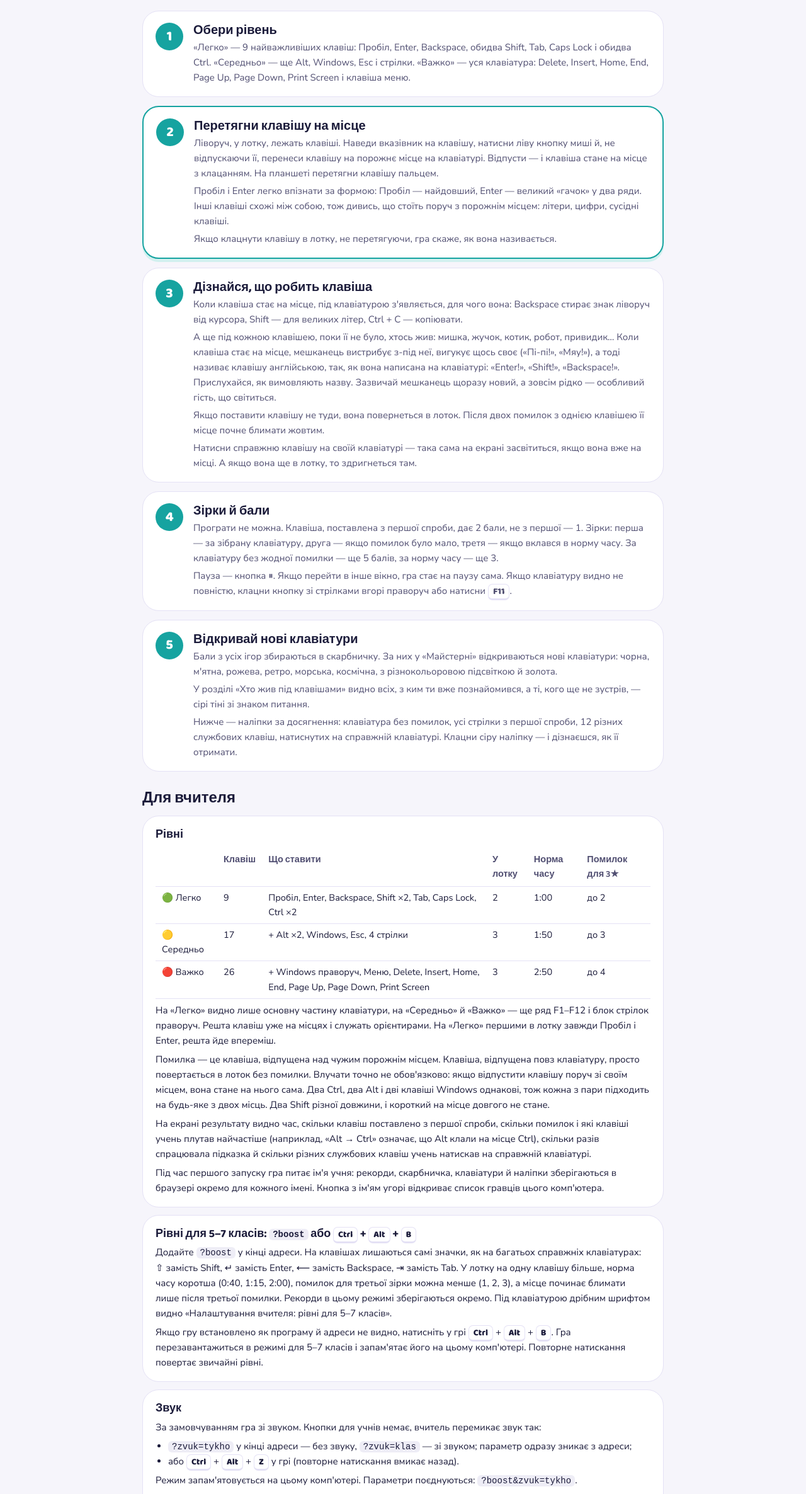
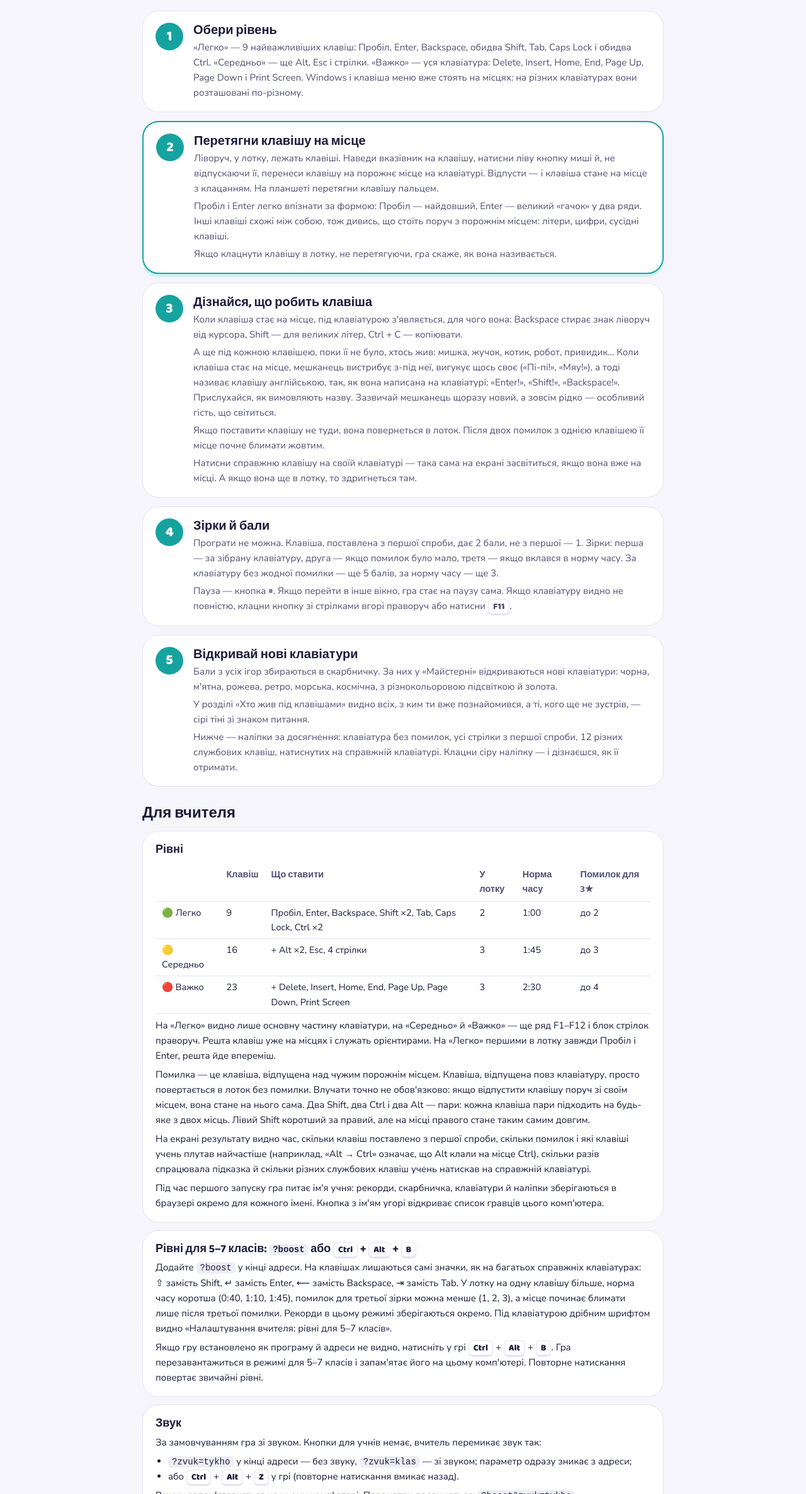
Before and after one commit to cyrilreyda/keyboard-residents-kids, a plain HTML site: page guide/index.html in a window 1280 px wide. Shown: the part 186-2558 px from the top of the page at 63% size. Drawn offline with Linux system fonts and the light colour scheme.

Commit message:
Let either Shift take either place, drop Windows and Menu, show text 25% shorter
A key now fits any place of the same kind, so the shorter left Shift goes
onto the right Shift place (and takes its length), like Ctrl and Alt did.

Windows and the menu key sit differently on different keyboards, so they
are no longer placed: they stay on the board. Medium has 16 keys, Hard 23;
time norms are cut in proportion (1:45 and 2:30, boost 1:10 and 1:45).

Residents' phrases and key names stay on screen 25% shorter (about 53 words
a minute instead of 40).

Co-Authored-By: Claude Opus 5.5 <noreply@anthropic.com>

```diff
--- a/guide/index.html
+++ b/guide/index.html
@@ -81,7 +81,7 @@
       <span class="num">1</span>
       <div>
         <h2>Обери рівень</h2>
-        <p>«Легко» — 9 найважливіших клавіш: Пробіл, Enter, Backspace, обидва Shift, Tab, Caps Lock і обидва Ctrl. «Середньо» — ще Alt, Windows, Esc і стрілки. «Важко» — уся клавіатура: Delete, Insert, Home, End, Page Up, Page Down, Print Screen і клавіша меню.</p>
+        <p>«Легко» — 9 найважливіших клавіш: Пробіл, Enter, Backspace, обидва Shift, Tab, Caps Lock і обидва Ctrl. «Середньо» — ще Alt, Esc і стрілки. «Важко» — уся клавіатура: Delete, Insert, Home, End, Page Up, Page Down і Print Screen. Windows і клавіша меню вже стоять на місцях: на різних клавіатурах вони розташовані по-різному.</p>
       </div>
     </li>
     <li class="step key">
@@ -130,18 +130,18 @@
       <div class="table-scroll"><table>
         <tr><th></th><th>Клавіш</th><th>Що ставити</th><th>У лотку</th><th>Норма часу</th><th>Помилок для 3★</th></tr>
         <tr><td>🟢 Легко</td><td>9</td><td>Пробіл, Enter, Backspace, Shift ×2, Tab, Caps Lock, Ctrl ×2</td><td>2</td><td>1:00</td><td>до 2</td></tr>
-        <tr><td>🟡 Середньо</td><td>17</td><td>+ Alt ×2, Windows, Esc, 4 стрілки</td><td>3</td><td>1:50</td><td>до 3</td></tr>
-        <tr><td>🔴 Важко</td><td>26</td><td>+ Windows праворуч, Меню, Delete, Insert, Home, End, Page Up, Page Down, Print Screen</td><td>3</td><td>2:50</td><td>до 4</td></tr>
+        <tr><td>🟡 Середньо</td><td>16</td><td>+ Alt ×2, Esc, 4 стрілки</td><td>3</td><td>1:45</td><td>до 3</td></tr>
+        <tr><td>🔴 Важко</td><td>23</td><td>+ Delete, Insert, Home, End, Page Up, Page Down, Print Screen</td><td>3</td><td>2:30</td><td>до 4</td></tr>
       </table></div>
       <p>На «Легко» видно лише основну частину клавіатури, на «Середньо» й «Важко» — ще ряд F1–F12 і блок стрілок праворуч. Решта клавіш уже на місцях і служать орієнтирами. На «Легко» першими в лотку завжди Пробіл і Enter, решта йде впереміш.</p>
-      <p>Помилка — це клавіша, відпущена над чужим порожнім місцем. Клавіша, відпущена повз клавіатуру, просто повертається в лоток без помилки. Влучати точно не обов'язково: якщо відпустити клавішу поруч зі своїм місцем, вона стане на нього сама. Два Ctrl, два Alt і дві клавіші Windows однакові, тож кожна з пари підходить на будь-яке з двох місць. Два Shift різної довжини, і короткий на місце довгого не стане.</p>
+      <p>Помилка — це клавіша, відпущена над чужим порожнім місцем. Клавіша, відпущена повз клавіатуру, просто повертається в лоток без помилки. Влучати точно не обов'язково: якщо відпустити клавішу поруч зі своїм місцем, вона стане на нього сама. Два Shift, два Ctrl і два Alt — пари: кожна клавіша пари підходить на будь-яке з двох місць. Лівий Shift коротший за правий, але на місці правого стане таким самим довгим.</p>
       <p>На екрані результату видно час, скільки клавіш поставлено з першої спроби, скільки помилок і які клавіші учень плутав найчастіше (наприклад, «Alt → Ctrl» означає, що Alt клали на місце Ctrl), скільки разів спрацювала підказка й скільки різних службових клавіш учень натискав на справжній клавіатурі.</p>
       <p>Під час першого запуску гра питає ім'я учня: рекорди, скарбничка, клавіатури й наліпки зберігаються в браузері окремо для кожного імені. Кнопка з ім'ям угорі відкриває список гравців цього комп'ютера.</p>
     </div>
 
     <div class="card">
       <h3>Рівні для 5–7 класів: <code>?boost</code> або <span class="kbd">Ctrl</span> + <span class="kbd">Alt</span> + <span class="kbd">B</span></h3>
-      <p>Додайте <code>?boost</code> у кінці адреси. На клавішах лишаються самі значки, як на багатьох справжніх клавіатурах: ⇧ замість Shift, ↵ замість Enter, ⟵ замість Backspace, ⇥ замість Tab. У лотку на одну клавішу більше, норма часу коротша (0:40, 1:15, 2:00), помилок для третьої зірки можна менше (1, 2, 3), а місце починає блимати лише після третьої помилки. Рекорди в цьому режимі зберігаються окремо. Під клавіатурою дрібним шрифтом видно «Налаштування вчителя: рівні для 5–7 класів».</p>
+      <p>Додайте <code>?boost</code> у кінці адреси. На клавішах лишаються самі значки, як на багатьох справжніх клавіатурах: ⇧ замість Shift, ↵ замість Enter, ⟵ замість Backspace, ⇥ замість Tab. У лотку на одну клавішу більше, норма часу коротша (0:40, 1:10, 1:45), помилок для третьої зірки можна менше (1, 2, 3), а місце починає блимати лише після третьої помилки. Рекорди в цьому режимі зберігаються окремо. Під клавіатурою дрібним шрифтом видно «Налаштування вчителя: рівні для 5–7 класів».</p>
       <p>Якщо гру встановлено як програму й адреси не видно, натисніть у грі <span class="kbd">Ctrl</span> + <span class="kbd">Alt</span> + <span class="kbd">B</span>. Гра перезавантажиться в режимі для 5–7 класів і запам'ятає його на цьому комп'ютері. Повторне натискання повертає звичайні рівні.</p>
     </div>
 
```
Also changed, not shown: index.html (+13 -11 lines), 1 other file.
